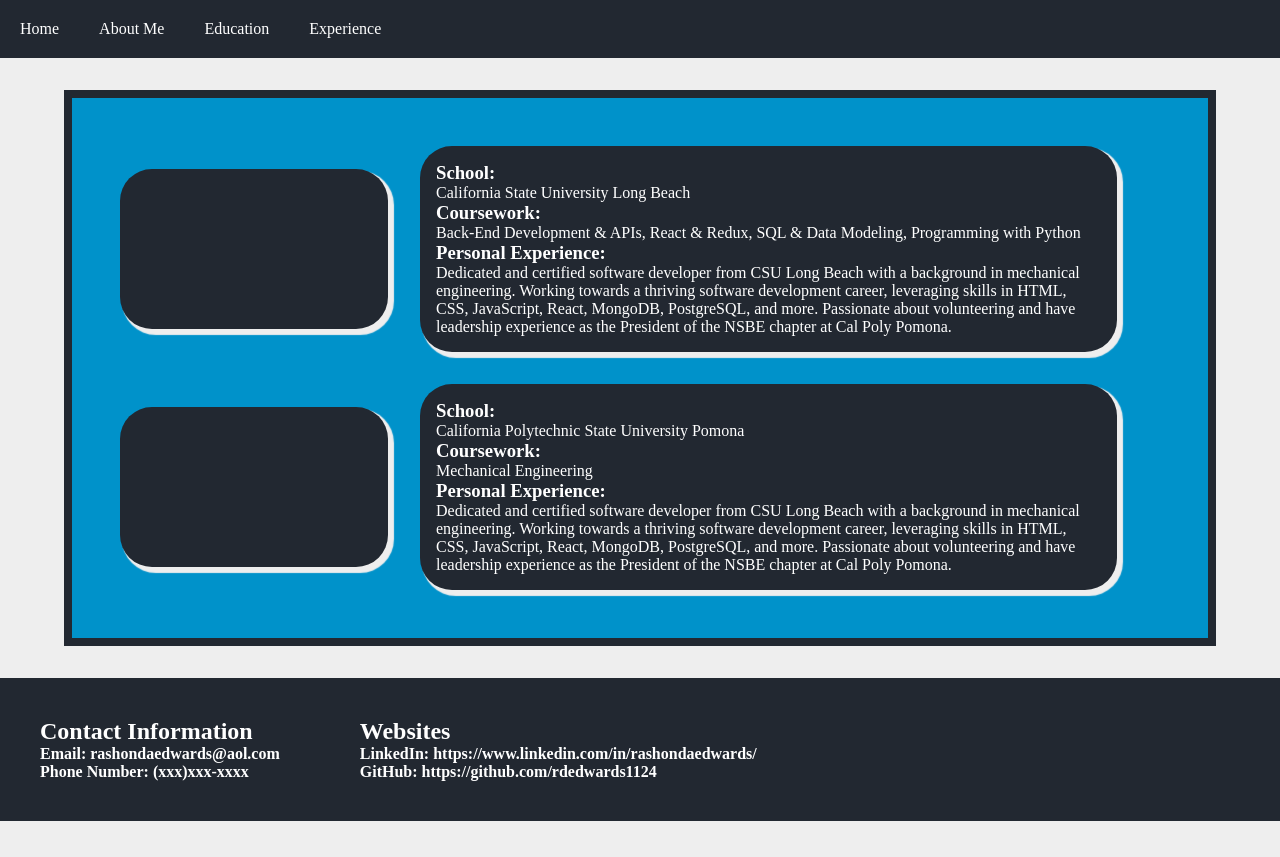
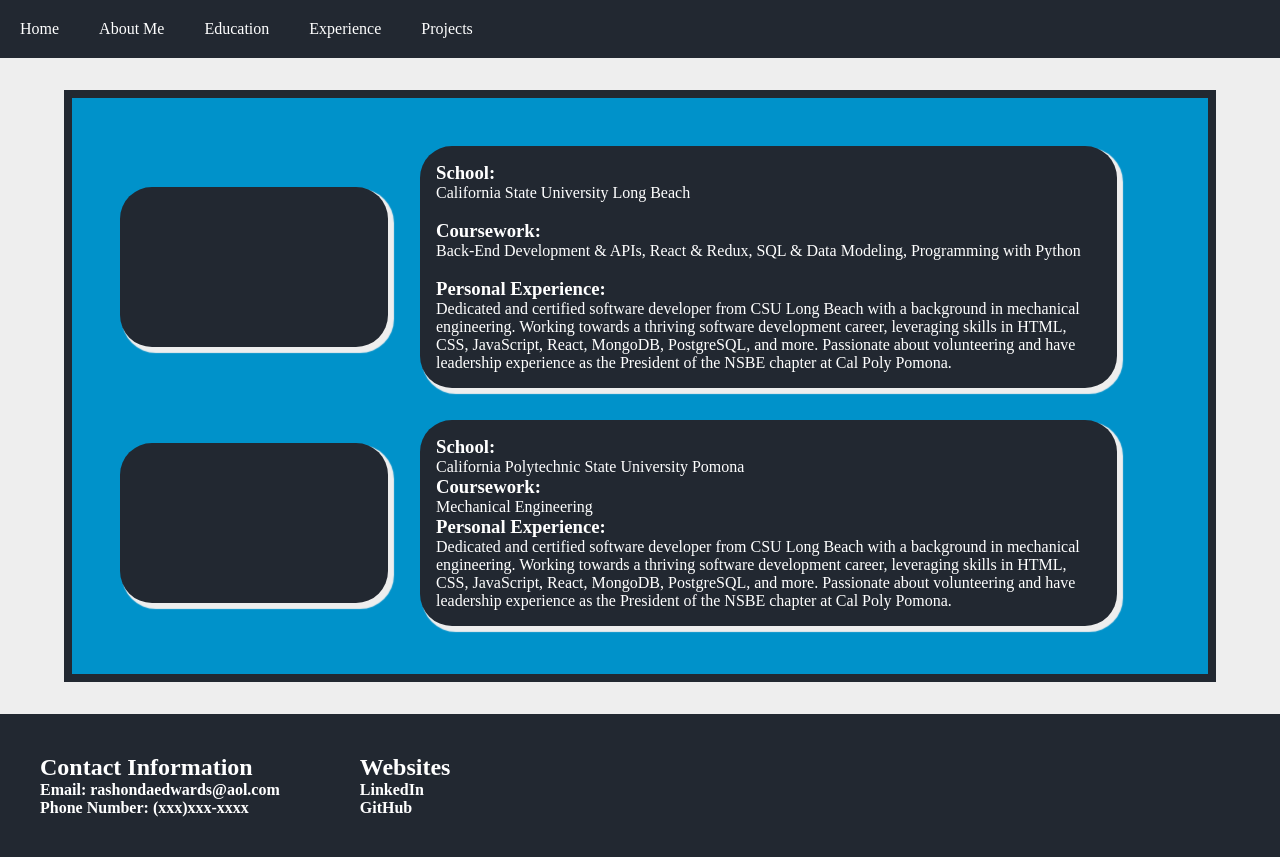
Before and after one commit to rdedwards1124/Portfolio, a React (Create React App) app: page /Education in a window 1280 px wide. Before the commit the page ends 821 px from the top, so only its background shows below. Built offline with nearby package versions, Linux system fonts and the light colour scheme.

Commit message:
3 commits a week

```diff
--- a/src/Components/Education.js
+++ b/src/Components/Education.js
@@ -11,8 +11,10 @@
                 <div className="div">
                     <h3>School:</h3>
                     <p>California State University Long Beach</p>
+                    <br/>
                     <h3>Coursework:</h3>
                     <p>Back-End Development & APIs, React & Redux, SQL & Data Modeling, Programming with Python</p>
+                    <br/>
                     <h3>Personal Experience: </h3>
                     <p>Dedicated and certified software developer from CSU Long
                         Beach with a background in mechanical engineering.
--- a/src/Footer.js
+++ b/src/Footer.js
@@ -11,8 +11,8 @@
             </div>
             <div className="footer-div">
                 <h2>Websites</h2>
-                <h4>LinkedIn: <a className="custom-link" href="https://www.linkedin.com/in/rashondaedwards/">https://www.linkedin.com/in/rashondaedwards/</a></h4>
-                <h4>GitHub: <a className="custom-link" href="https://github.com/rdedwards1124">https://github.com/rdedwards1124</a></h4>
+                <h4> <a className="custom-link" href="https://www.linkedin.com/in/rashondaedwards/">LinkedIn</a></h4>
+                <h4> <a className="custom-link" href="https://github.com/rdedwards1124">GitHub</a></h4>
             </div>
         </footer>
     );
--- a/src/Navigation.js
+++ b/src/Navigation.js
@@ -25,6 +25,11 @@
                         Experience
                     </a>
                 </li>
+                <li>
+                    <a href="#" className="custom-link" onClick={()=>{}}>
+                        Projects
+                    </a>
+                </li>
             </ul>
         </nav>
     );
```
